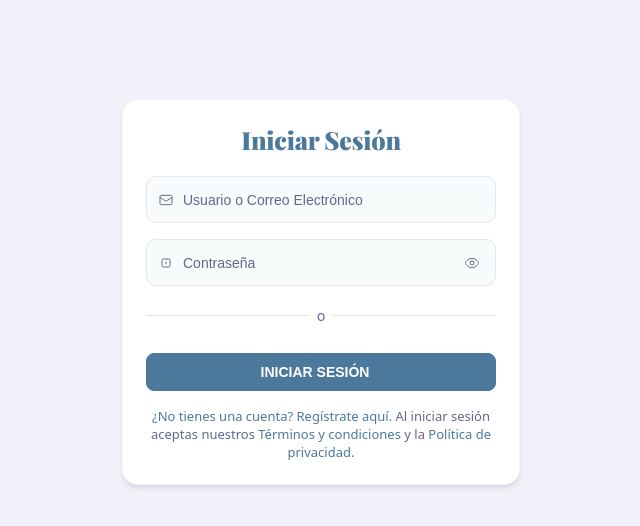
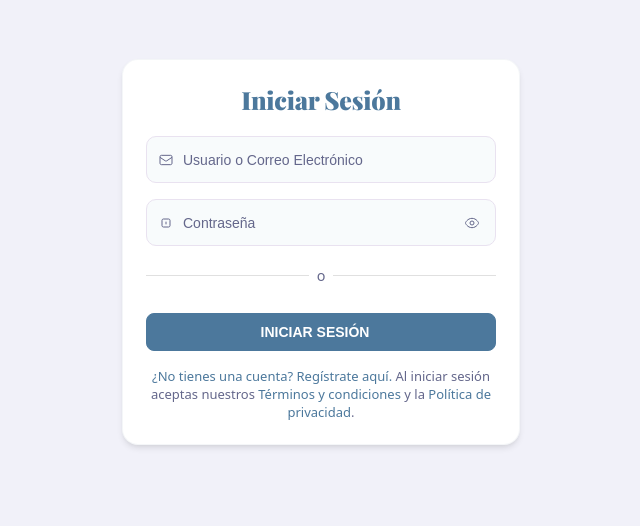
Before and after one commit to yoonsugssa/Google-login, a website: page public/login.html in a window 1280 px wide. Shown: the part 108-634 px from the top of the page, without its empty margins (319-959 px from the left). Drawn offline with nearby package versions, Linux system fonts and the light colour scheme; a web font is replaced by a local one.

Commit message:
Cambio en el tamaño de la pantalla.

```diff
--- a/authController.js
+++ b/authController.js
@@ -177,8 +177,6 @@ export const googleLogin = async (req, res) => {
                 finalUserName = `${googleName}${attempts > 1 ? `_${attempts}` : '_1'}`;
 
             } while (attempts < 5);
-
-            // Si después de 5 intentos sigue fallando, usa el email como nombre de usuario.
             if (attempts === 5) {
                 finalUserName = googleEmail.split('@')[0];
             }
--- a/db.js
+++ b/db.js
@@ -23,7 +23,6 @@ export const connectDB = async () => {
                 connectionString: connectionString,
                 max: 10,
                 idleTimeoutMillis: 30000,
-                // Configuración SSL es a menudo necesaria en entornos cloud como Railway
                 ssl: {
                     rejectUnauthorized: false
                 }
--- a/public/styles.css
+++ b/public/styles.css
@@ -2,7 +2,7 @@
 @import url('https://fonts.googleapis.com/css2?family=Caprasimo&family=Caveat:wght@449&family=DM+Serif+Display:ital@0;1&family=Libre+Baskerville:ital,wght@0,400;0,700;1,400&family=Playfair+Display:ital,wght@0,400..900;1,400..900&family=Reenie+Beanie&family=Special+Elite&family=Sue+Ellen+Francisco&display=swap');
 
 html {
-    height: 100%;
+    height: 90%;
 }
 
 body {
```
